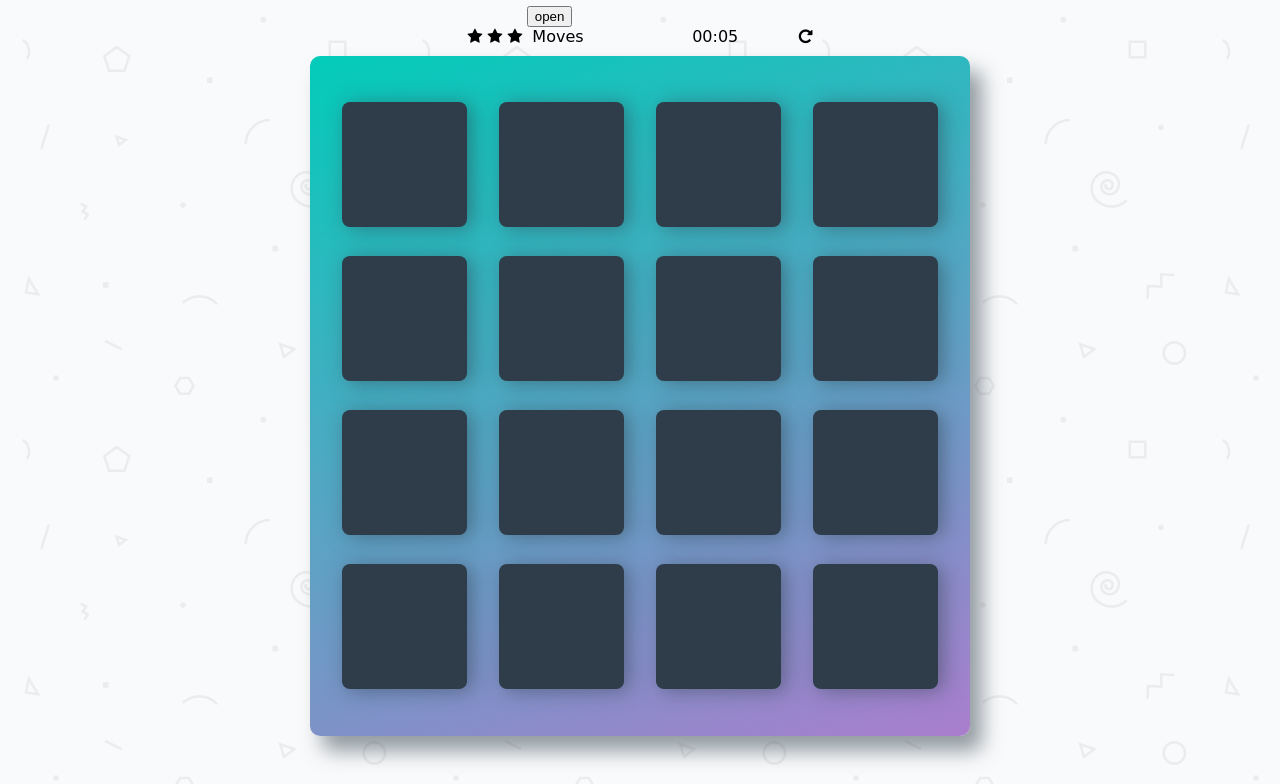
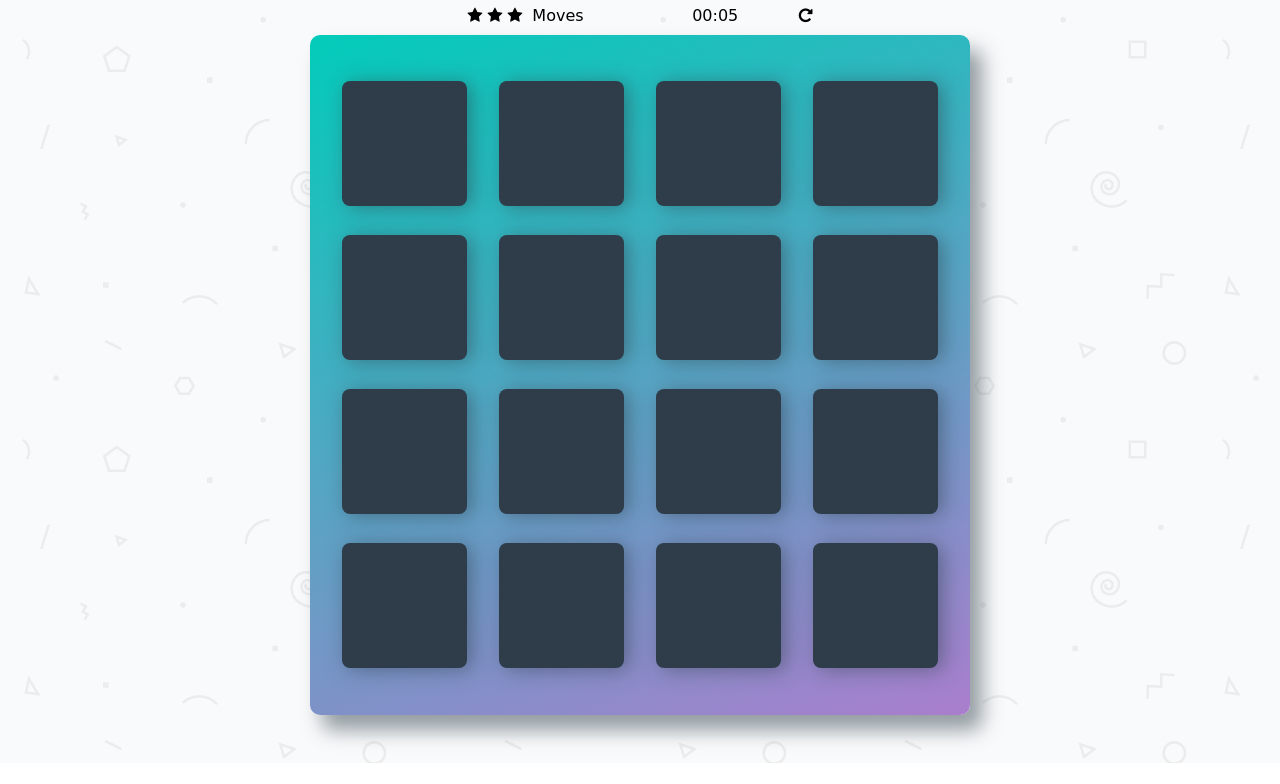
Before and after one commit to Poly-G/memory-game, a plain HTML site: page index.html in a window 1280 px wide. Shown: the part 80-864 px from the top of the page. After the commit the page ends 843 px from the top, so only its background shows below. Drawn offline with Linux system fonts and the light colour scheme; a web font is replaced by a local one.

Commit message:
remove modal open button

```diff
--- a/index.html
+++ b/index.html
@@ -15,7 +15,6 @@
 
         <header>
             <h1>Matching Game</h1>
-            <button id="open">open</button>
         </header>
 
         <section class="score-panel">
```
